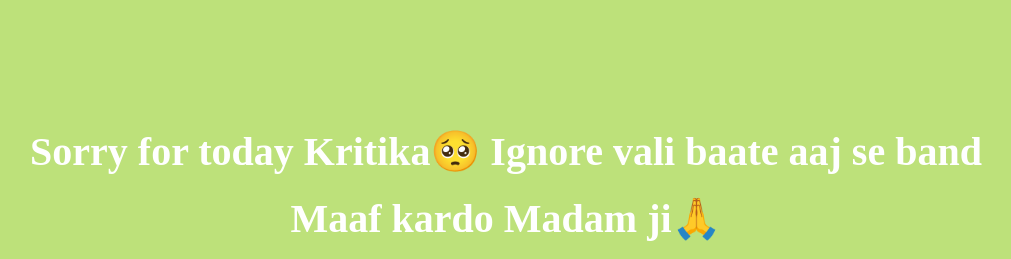
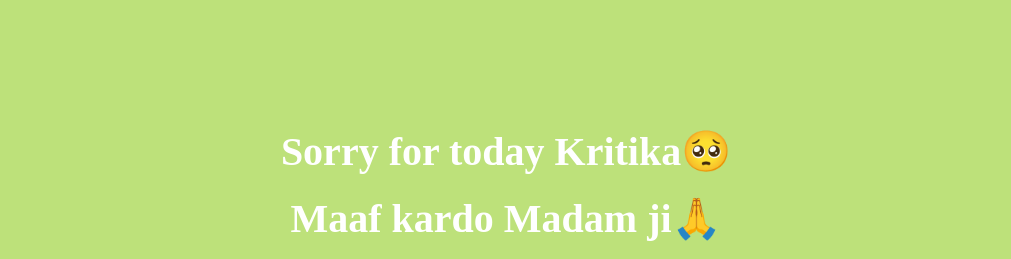
Before and after one commit to atbhairam/sorry1, a plain HTML site: page index.html in a window 1280 px wide. Shown: the top 259 px of the page, without its empty margins (134-1145 px from the left). Drawn offline with Linux system fonts and the light colour scheme.

Commit message:
Update index.html

```diff
--- a/index.html
+++ b/index.html
@@ -7,7 +7,7 @@
     <body>
         <div class="container">
             <div >
-                <h1 class = "header_text">Sorry for today Kritika🥺 Ignore vali baate aaj se band </h1>
+                <h1 class = "header_text">Sorry for today Kritika🥺</h1>
                 <h1 class = "header_text">Maaf kardo Madam ji🙏</h1>
                 <h1 class = "header_text">toh maaf kiya??????????</h1>
             </div>
```
